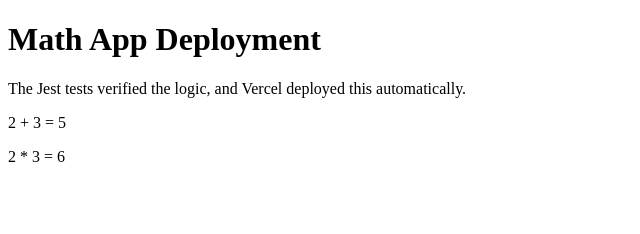
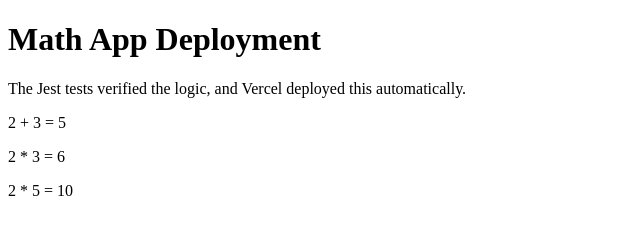
Before and after one commit to Rayers-Ranjitkar/CI_CD_Demo, a website with bundled scripts: page index.html in a window 1280 px wide. Shown: the full height of the page, 0-640 px from the left. Built offline with nearby package versions, Linux system fonts and the light colour scheme.

Commit message:
added next multip;y

```diff
--- a/index.html
+++ b/index.html
@@ -11,7 +11,7 @@
 
     <p id="resultAdd"></p>
     <p id="resultMultiply"></p>
-    <p id="resultSubstract"></p>
+    <p id="resultMultiply2"></p>
 
 
     <script type="module" src="./index.js"></script> <!-- type="module" enables ES module syntax (import/export) in index.js. In ES modules it doesn't know where this index.js lives so, ./ which means "relative to the current doc i.e. next to the current file" -->
--- a/index.js
+++ b/index.js
@@ -5,3 +5,4 @@
 //displaying changes in index.html
 document.getElementById("resultAdd").textContent = `2 + 3 = ${add(2, 3)}`;
 document.getElementById("resultMultiply").textContent = `2 * 3 = ${multiply(2, 3)}`;
+document.getElementById("resultMultiply2").textContent = `2 * 5 = ${multiply(2, 5)}`;
```
